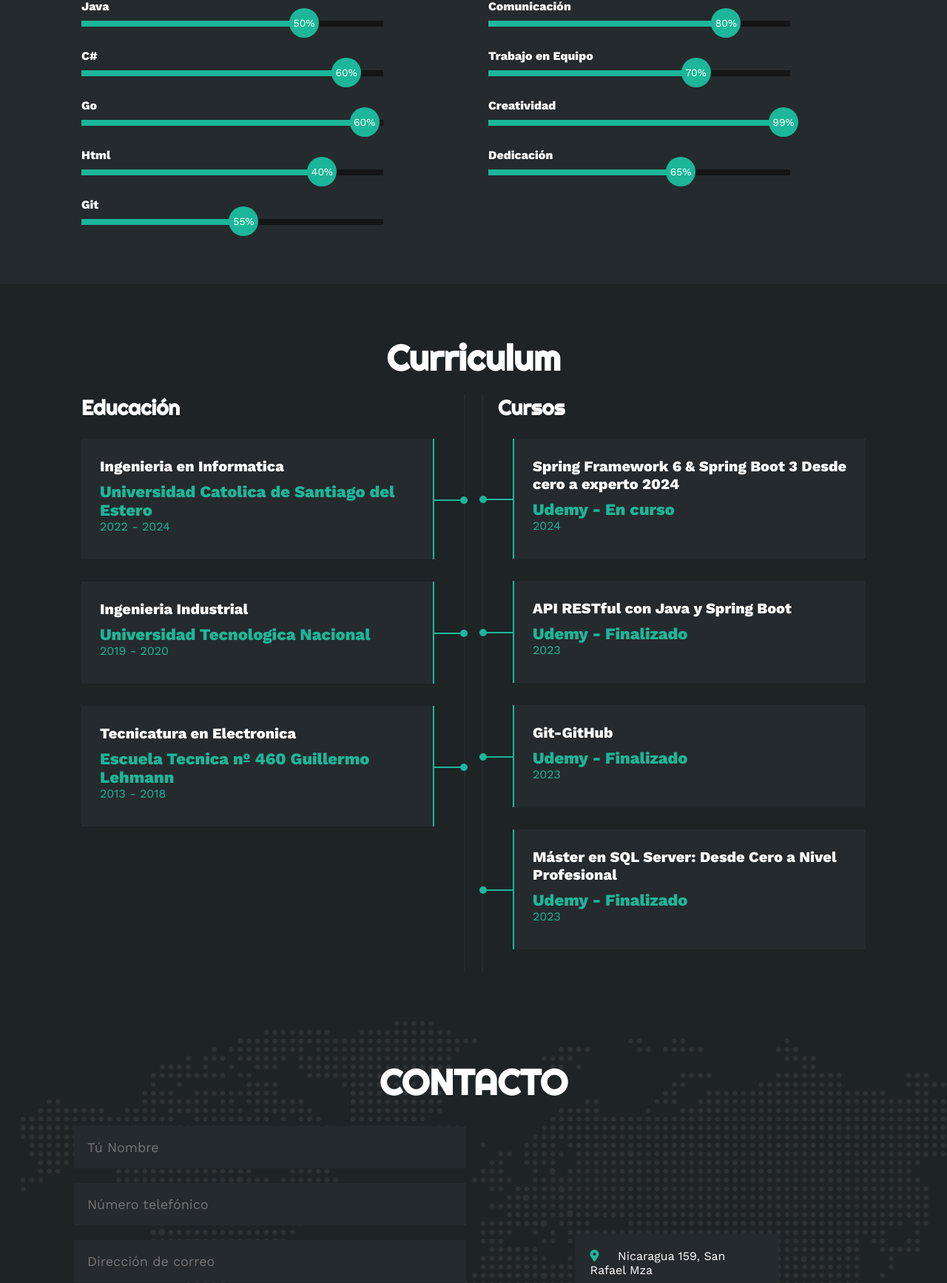
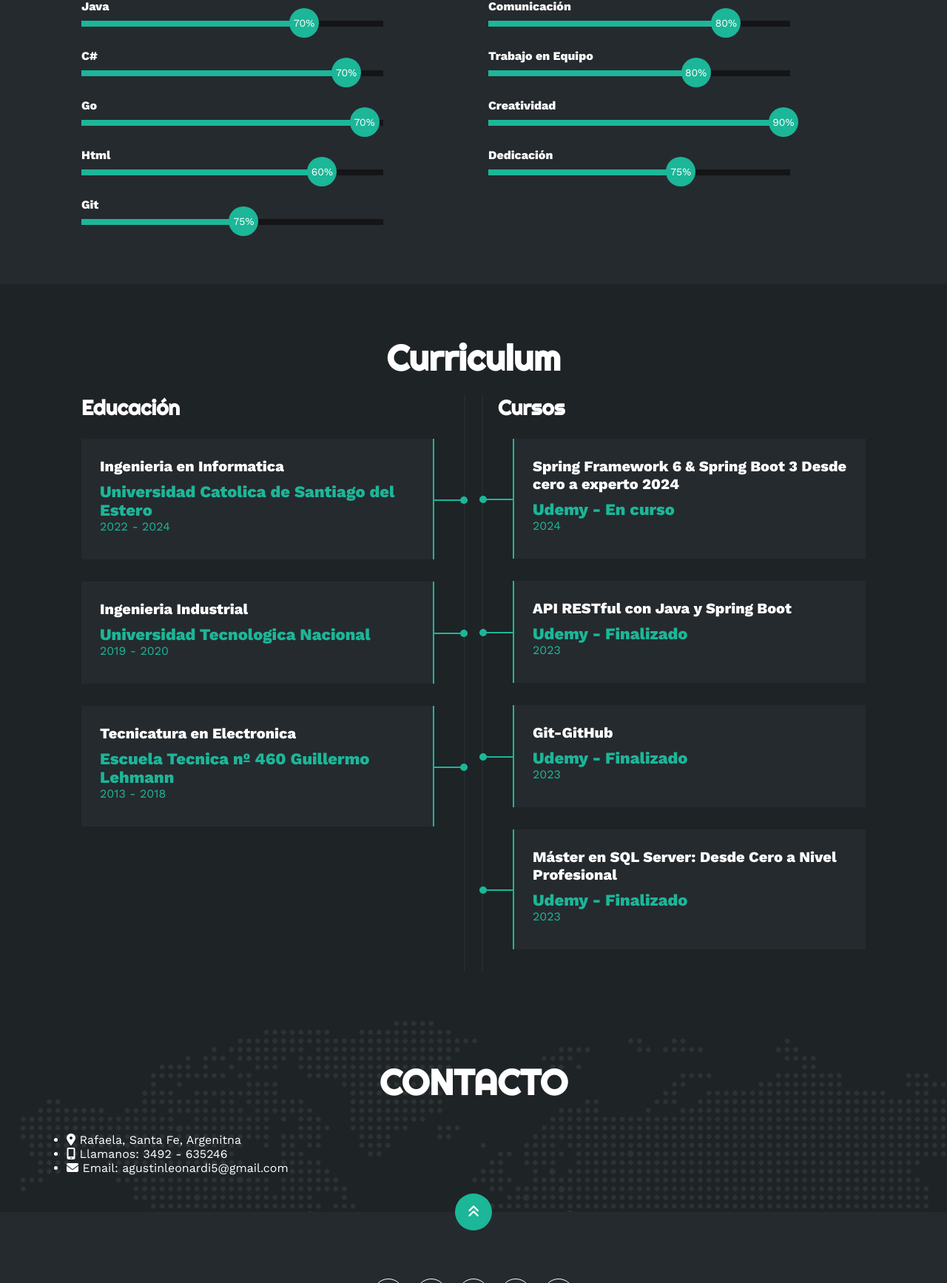
Before and after one commit to agustinleonardi/CvOnline, a plain HTML site: page index.html in a window 1280 px wide. Shown: the part 1615-3349 px from the top of the page at 74% size. Drawn offline with nearby package versions, Linux system fonts and the light colour scheme.

Commit message:
second commit

```diff
--- a/index.html
+++ b/index.html
@@ -123,7 +123,7 @@
                         <span>Java</span>
                         <div class="barra-skill">
                             <div class="progreso">
-                                <span>50%</span>
+                                <span>70%</span>
                             </div>
                         </div>
                     </div>
@@ -131,7 +131,7 @@
                         <span>C#</span>
                         <div class="barra-skill">
                             <div class="progreso">
-                                <span>60%</span>
+                                <span>70%</span>
                             </div>
                         </div>
                     </div>
@@ -139,7 +139,7 @@
                         <span>Go</span>
                         <div class="barra-skill">
                             <div class="progreso">
-                                <span>60%</span>
+                                <span>70%</span>
                             </div>
                         </div>
                     </div>
@@ -147,7 +147,7 @@
                         <span>Html</span>
                         <div class="barra-skill">
                             <div class="progreso">
-                                <span>40%</span>
+                                <span>60%</span>
                             </div>
                         </div>
                     </div>
@@ -155,7 +155,7 @@
                         <span>Git</span>
                         <div class="barra-skill">
                             <div class="progreso">
-                                <span>55%</span>
+                                <span>75%</span>
                             </div>
                         </div>
                     </div>
@@ -175,7 +175,7 @@
                         <span>Trabajo en Equipo</span>
                         <div class="barra-skill">
                             <div class="progreso">
-                                <span>70%</span>
+                                <span>80%</span>
                             </div>
                         </div>
                     </div>
@@ -183,7 +183,7 @@
                         <span>Creatividad</span>
                         <div class="barra-skill">
                             <div class="progreso">
-                                <span>99%</span>
+                                <span>90%</span>
                             </div>
                         </div>
                     </div>
@@ -191,7 +191,7 @@
                         <span>Dedicación</span>
                         <div class="barra-skill">
                             <div class="progreso">
-                                <span>65%</span>
+                                <span>75%</span>
                             </div>
                         </div>
                     </div>
@@ -327,38 +327,23 @@
     <section id="contacto" class="contacto">
         <div class="contenido-seccion">
             <h2>CONTACTO</h2>
-            <div class="fila">
-                <!-- Formulario -->
-                <div class="col">
-                    <input type="text" placeholder="Tú Nombre">
-                    <input type="text" placeholder="Número telefónico">
-                    <input type="text" placeholder="Dirección de correo">
-                    <input type="text" placeholder="Tema">
-                    <textarea name="" id="" cols="30" rows="10" placeholder="Mensaje"></textarea>
-                    <button>
-                        Enviar Mensaje<i class="fa-solid fa-paper-plane"></i>
-                        <span class="overlay"></span>
-                    </button>
-                </div>
-                <!-- Mapa -->
-                <div class="col">
+            <div class="casa">
                 <img src="img/ubicacion.png" alt="">
                 <div class="info">
                     <ul>
                         <li>
                             <i class="fa-solid fa-location-dot"></i>
-                                Nicaragua 159, San Rafael Mza
+                            Rafaela, Santa Fe, Argenitna
                         </li>
                         <li>
                             <i class="fa-solid fa-mobile-screen"></i>
-                                Llamanos: 2384 - 4343443
+                            Llamanos: 3492 - 635246
                         </li>
                         <li>
                             <i class="fa-solid fa-envelope"></i>
-                                Email: cw@example.com
+                            Email: agustinleonardi5@gmail.com
                         </li>
                     </ul>
-                    </div>
                 </div>
             </div>
         </div>
```
Lines whose indentation alone changed are shown as unchanged.
